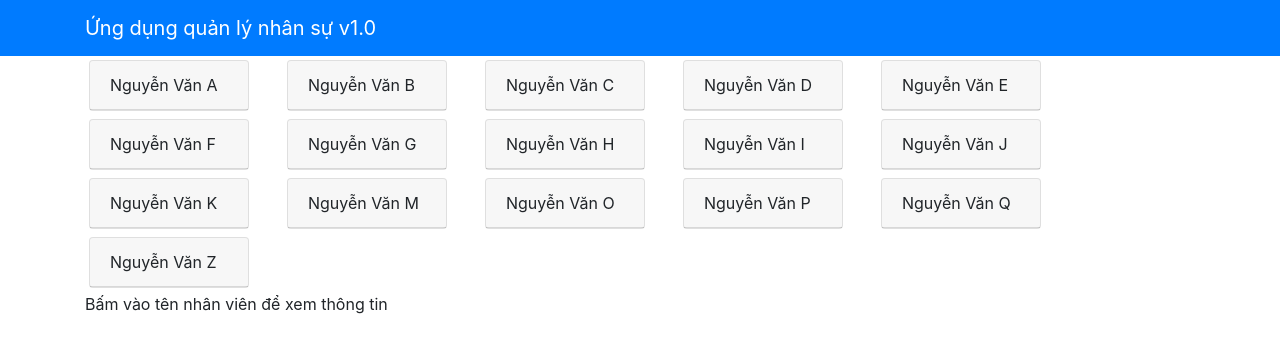
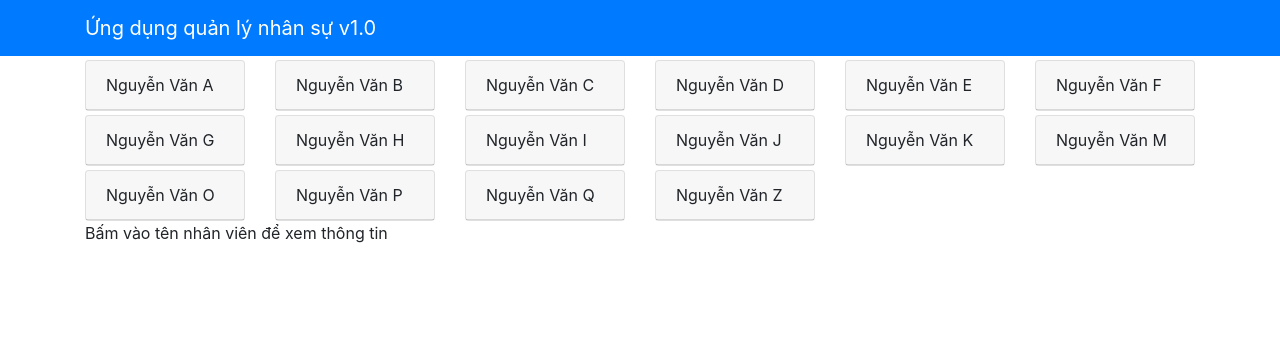
Before and after one commit to Trongnguyenhuy/FunixASM, a React (Create React App) app: page / in a window 1280 px wide. Shown: the top 352 px of the page. Built offline with nearby package versions, Linux system fonts and the light colour scheme.

Commit message:
component 5

```diff
--- a/src/components/StaffListComponent.js
+++ b/src/components/StaffListComponent.js
@@ -43,7 +43,7 @@ class  StaffList extends Component {
     render() {
         const menu = this.props.staffs.map((staff) =>{
             return (
-                <div className="col-12 col-md-4 col-lg-2 m-1">
+                <div className="col-12 col-md-4 col-lg-2 mt-1">
                     <Card key={staff.id}
                         onClick={() => this.onStaffSelect(staff)}>
                         <CardHeader>{staff.name}</CardHeader>
```
